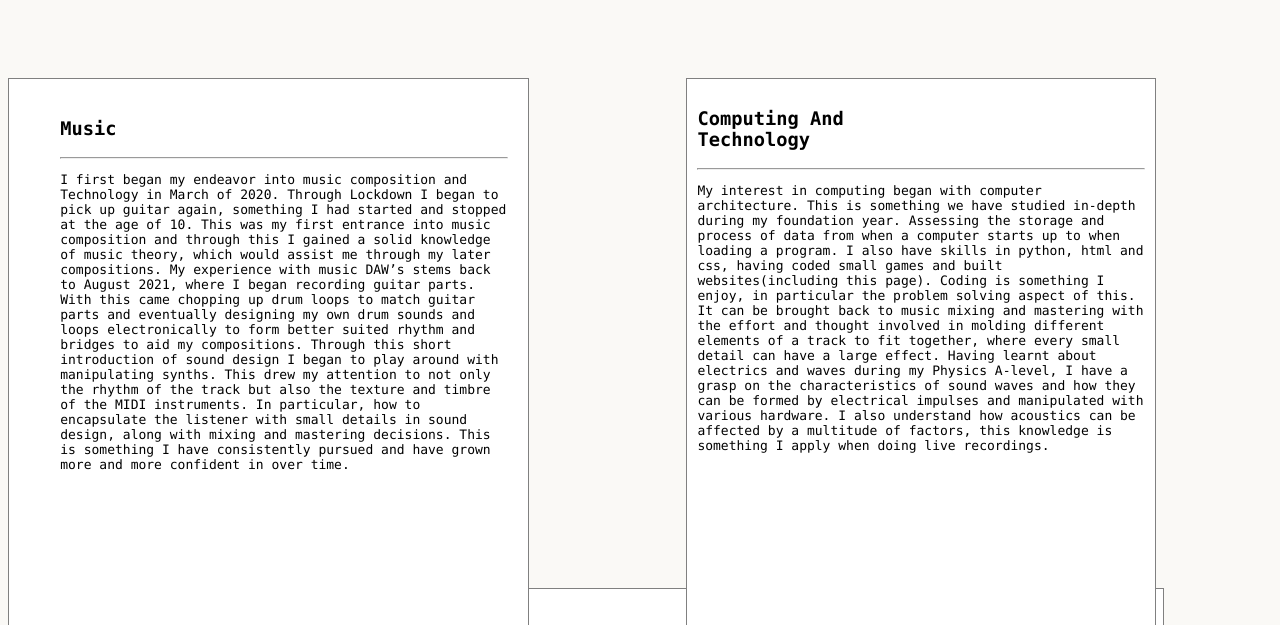
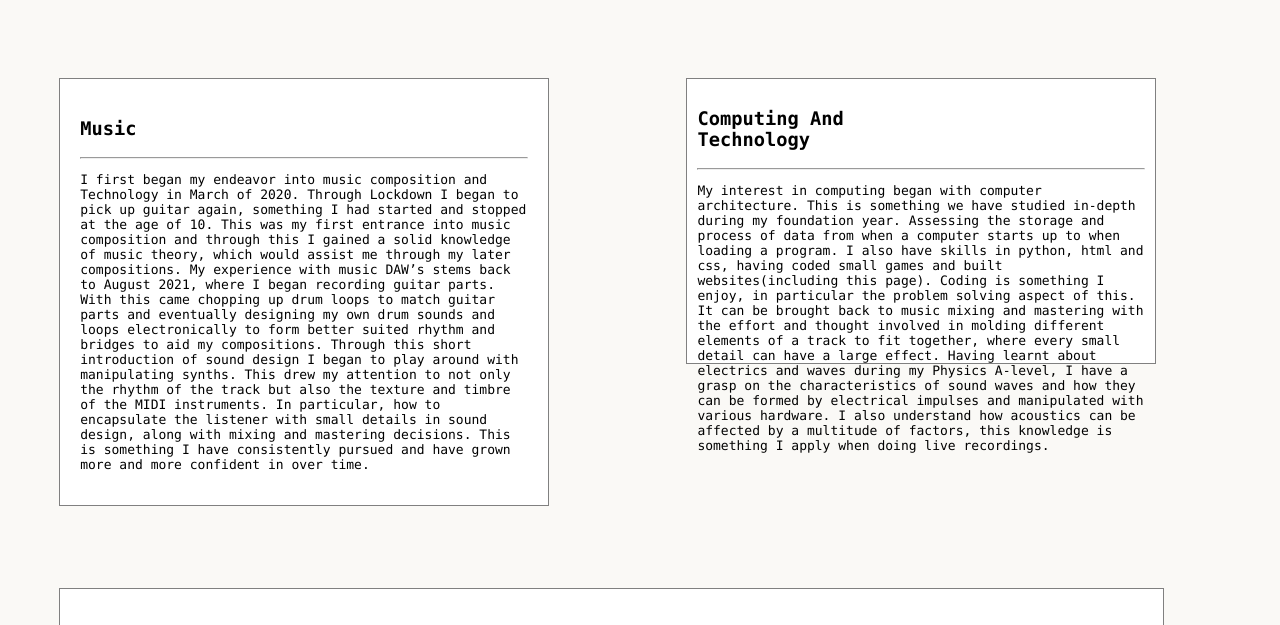
Before and after one commit to gmcbe/guymccabeportfolio, a plain HTML site: page index.html in a window 1280 px wide. Shown: the part 170-795 px from the top of the page. Drawn offline with Linux system fonts and the light colour scheme.

Commit message:
Update personal_gm.css

```diff
--- a/personal_gm.css
+++ b/personal_gm.css
@@ -50,17 +50,16 @@ a {
 
 
 
-.computing {
+.computing{
 background-color:white;
 position:absolute;
 float:right;
 margin-left:53%;
 width:35%;
-height:80%;
+height:33%;
 border:solid grey 1px;
 padding:10px;
 margin-top:240px;
-
 
 
 }
@@ -72,8 +71,7 @@ margin-top:240px;
   margin-right:60%;
   padding: 20px;
   width:35%;
-  height:80%;
-  padding-left:4%;
+  margin-left:4%;
   background-color:white;
 
 }
```
